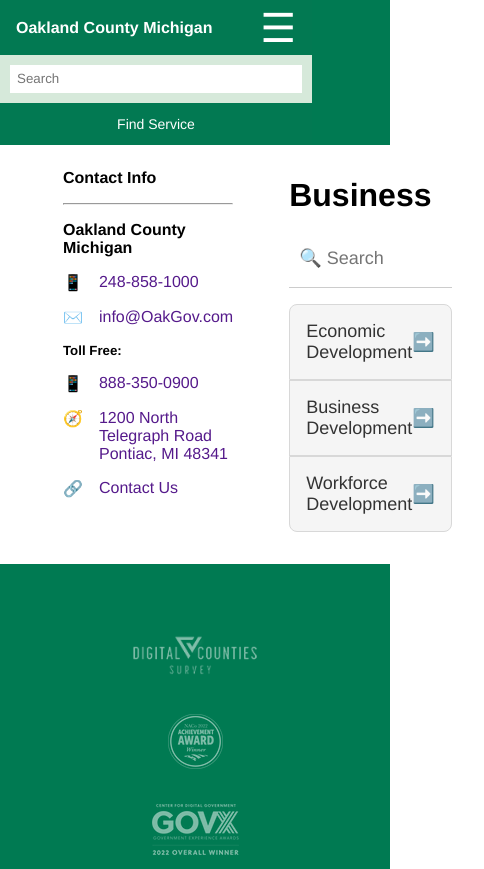
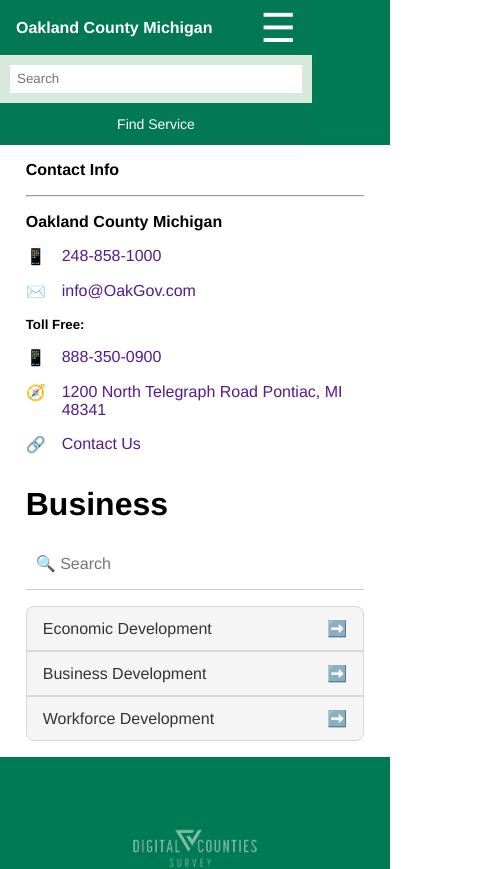
Before and after one commit to TrustierSquid/EnqbatorReactTakeHome, a React (Vite) app in the folder oakGovClone/: page /business in a window 390 px wide. Shown: the top 869 px of the page, 484 px wide, since content can reach past the window. Built offline with nearby package versions, Linux system fonts and the light colour scheme.

Commit message:
information page made responsive
Signed-off-by: Sam <enthunt.sh@gmail.com>

```diff
--- a/oakGovClone/src/styles/businessComponent.scss
+++ b/oakGovClone/src/styles/businessComponent.scss
@@ -7,23 +7,37 @@
 
   #informationFlex {
     display: flex;
-    width: 80%;
+    flex-direction: column;
+    width: 95%;
+
+    @media (min-width: 768px) {
+      flex-direction: row;
+      width: 80%;
+    }
 
     #informationContent {
-      padding: 2rem;
+      padding: 1rem;
       width: 100%;
       display: flex;
       flex-direction: column;
       gap: 1rem;
 
+      @media (min-width: 768px) {
+        padding: 2rem;
+      }
+
       #informationSearchBar {
         border: 0!important;
         border-bottom: 1px solid #ccc!important;
-        font-size: 18px!important;
+        font-size: 16px!important;
         padding: 1em 1em 1em calc(0em + 10px);
         transition: 0.2s ease-in-out;
         width: 100%;
         outline: none;
+
+        @media (min-width: 768px) {
+          font-size: 18px!important;
+        }
       }
 
       #informationTabs {
@@ -32,9 +46,9 @@
 
         .informationTabItem {
           display: flex !important;
-          font-size: 1.125rem;
+          font-size: 1rem;
           color: #333!important;
-          padding: 1rem 1rem 1rem 1rem!important;
+          padding: 0.75rem 1rem!important;
           align-items: center;
           justify-content: space-between;
           width: 100%;
@@ -42,6 +56,11 @@
           transition: 150ms;
           cursor: pointer;
           border: 0.1px solid rgb(216, 216, 216);
+
+          @media (min-width: 768px) {
+            font-size: 1.125rem;
+            padding: 1rem!important;
+          }
 
           &:hover {
             background-color: #CACACA;
@@ -65,7 +84,12 @@
   display: flex;
   flex-direction: column;
   gap: 1rem;
-  padding: 1.5rem;
+  padding: 1rem;
+  min-width: 250px;
+
+  @media (min-width: 768px) {
+    padding: 1.5rem;
+  }
 
   .iconAndContent {
     display: flex;
@@ -73,6 +97,7 @@
 
     a {
       text-decoration: none;
+      word-break: break-word;
     }
   }
 }
```
